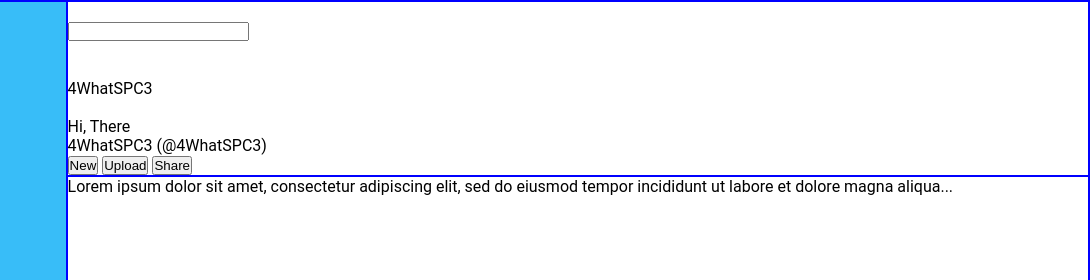
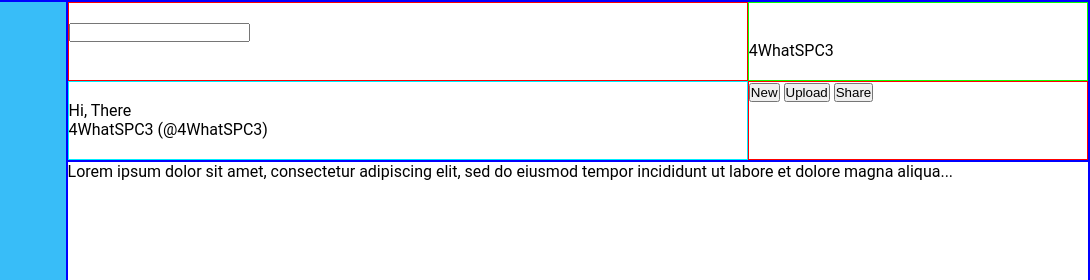
Before and after one commit to 4whatspc3/Project-Admin-Dashboard, a plain HTML site: page index.html in a window 1280 px wide. Shown: the top 280 px of the page, 190-1280 px from the left. Drawn offline with Linux system fonts and the light colour scheme.

Commit message:
Fix header structure
Header child elements weren't properly nested, fix
that.

Header is a grid.

Adjust header elements placement.

```diff
--- a/index.html
+++ b/index.html
@@ -9,7 +9,6 @@
 <body>
     <div class="container">
         <div class="header">
-            <div class="search-profile">
             <div class="search-bar">
                 <div class="icons-search">
                     <img src="" alt="">
@@ -28,8 +27,6 @@
                 </div>
                 <p>4WhatSPC3</p>
             </div>
-            </div>
-            <div class="hello-do">
             <div class="hello">
                 <div class="user-photo">
                     <img src="" alt="">
@@ -43,7 +40,6 @@
                 <button type="button">New</button>
                 <button type="button">Upload</button>
                 <button type="button">Share</button>
-                </div>
             </div>
         </div>
         <div class="sidebar">
--- a/style.css
+++ b/style.css
@@ -25,6 +25,28 @@ body {
 
 .header {
     grid-area: 1 / 2 / 2 / 3;
+    display: grid;
+    grid-template: 1fr 1fr / 2fr 1fr;
+}
+
+.search-bar {
+    grid-area: 1 / 1 / 2 / 2;
+    border: 1px solid red;
+}
+
+.profile-pic {
+    grid-area: 1 / 2 / 2 / 3;
+    border: 1px solid rgb(9, 255, 0);
+}
+
+.hello {
+    grid-area: 2 / 1 / 3 / 2;
+    border: 1px solid rgb(0, 238, 255);
+}
+
+.do {
+    grid-area: 2 / 2 / 3 / 3;
+    border: 1px solid red;
 }
 
 .sidebar {
```
Also changed, not shown: icons/magnify.svg (added). Lines whose indentation alone changed are shown as unchanged.
